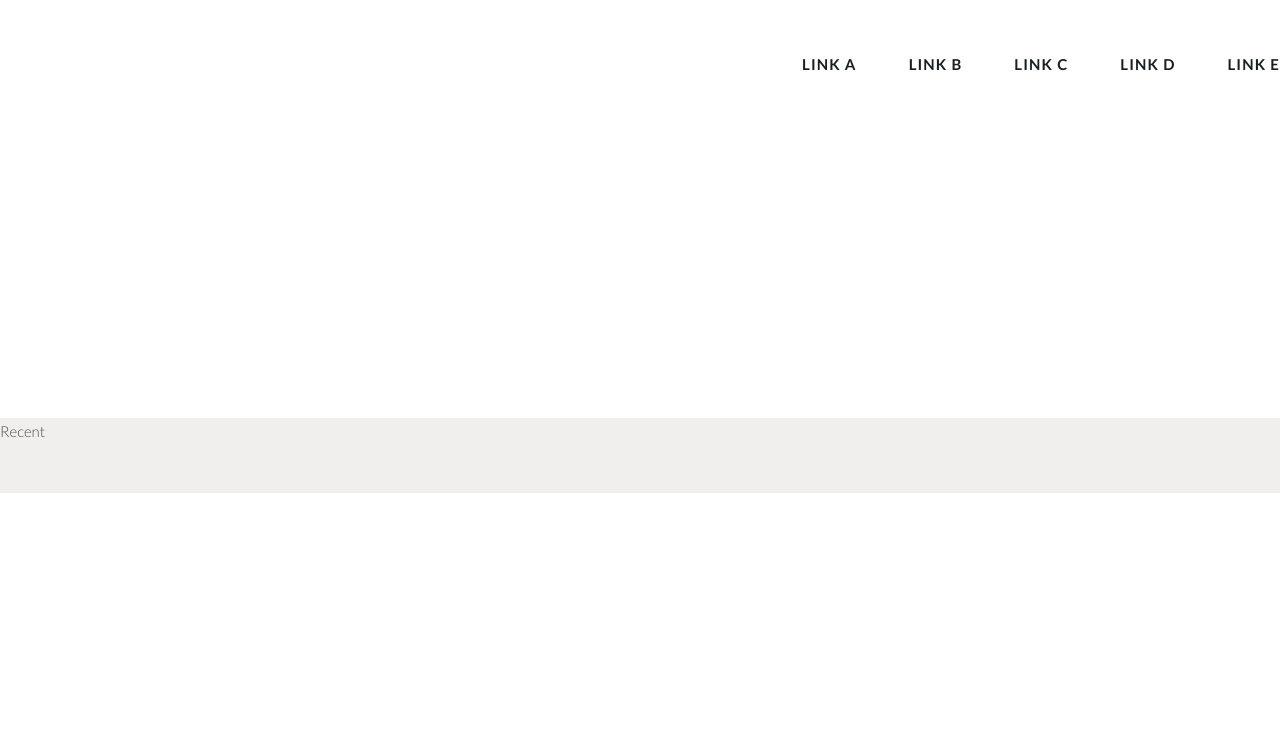
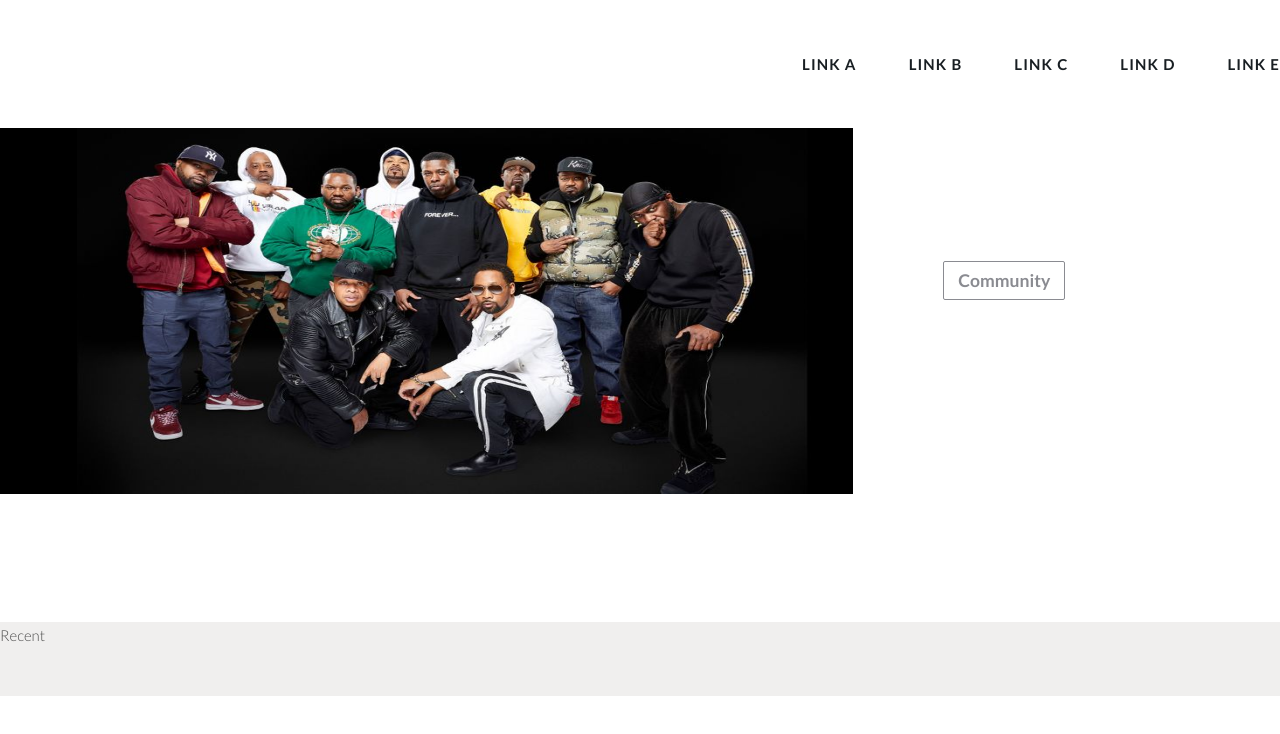
Before and after one commit to robotjeans/gubbins-blog-template, a Next.js app: page / in a window 1280 px wide. Shown: the top 734 px of the page. Built offline with nearby package versions, Linux system fonts and the light colour scheme.

Commit message:
init Home page

```diff
--- /dev/null
+++ b/src/components/common/CategoryLink/CategoryLink.tsx
@@ -0,0 +1,28 @@
+import Link from "next/link";
+import styled from "styled-components";
+
+interface ILinkProps {
+  href: string;
+  title: string;
+}
+
+const CategoryLink: React.FC<ILinkProps> = ({ href, title }) => {
+  return (
+    <Link href={href}>
+      <SC.Link>{title}</SC.Link>
+    </Link>
+  );
+};
+
+export default CategoryLink;
+
+const SC = {
+  Link: styled("a")`
+    border: 1px solid #8a8b91;
+    color: #8a8b91;
+    border-radius: 2px;
+    padding: 8px 14px;
+    transition: all 200ms ease;
+    margin-right: 15px;
+  `,
+};
--- /dev/null
+++ b/src/components/common/CategoryLink/index.ts
@@ -0,0 +1 @@
+export { default } from "./CategoryLink";
--- a/src/components/common/Layout/Layout.tsx
+++ b/src/components/common/Layout/Layout.tsx
@@ -7,7 +7,9 @@ const Layout: React.FC = ({ children }) => {
       <div>
         <Header />
       </div>
-      <div>{children}</div>
+      <div>
+        <SC.Container>{children}</SC.Container>
+      </div>
     </SC.Layout>
   );
 };
@@ -19,4 +21,16 @@ const SC = {
     padding-top: 128px;
     overflow: hidden;
   `,
+  Container: styled("div")`
+    margin-left: auto;
+    margin-right: auto;
+
+    ${({ theme }) => theme.mediaQueries.md} {
+      max-width: 95%;
+    }
+
+    ${({ theme }) => theme.mediaQueries.lg} {
+      max-width: 1280px;
+    }
+  `,
 };
--- a/src/components/home/HomeHero/HomeHero.tsx
+++ b/src/components/home/HomeHero/HomeHero.tsx
@@ -1,12 +1,20 @@
+import CategoryLink from "@/components/common/CategoryLink";
 import Image from "next/image";
 import styled from "styled-components";
 
 const HomeHero: React.FC = () => {
   return (
     <SC.HomeHero>
-      <SC.ImageWrap>
-        <SC.Image src="/p077kvlc.jpg" alt="Featured Image" layout="fill" />
-      </SC.ImageWrap>
+      <SC.Container>
+        <SC.ImageWrap>
+          <Image src="/p077kvlc.jpg" alt="Featured Image" layout="fill" />
+        </SC.ImageWrap>
+        <SC.ContentWrap>
+          <h3>
+            <CategoryLink href="/" title="Community" />
+          </h3>
+        </SC.ContentWrap>
+      </SC.Container>
     </SC.HomeHero>
   );
 };
@@ -16,18 +24,40 @@ export default HomeHero;
 const SC = {
   HomeHero: styled("section")`
     position: relative;
-    padding-bottom: 18vw;
+    margin-bottom: 5rem;
+
+    ${({ theme }) => theme.mediaQueries.lg} {
+      margin-bottom: 8rem;
+    }
+  `,
+  Container: styled("div")`
+    display: flex;
+    justify-content: center;
+    align-items: center;
   `,
   ImageWrap: styled("div")`
     position: relative;
-    margin-left: 70px;
-    max-width: 1160px;
-    width: 62vw;
-    overflow: hidden;
+    max-width: 100%;
+    display: block;
+    flex: 0 0 100%;
+    align-self: stretch;
+
+    ${({ theme }) => theme.mediaQueries.md} {
+      max-width: 66.6667%;
+      flex: 0 0 66.6667%;
+    }
   `,
-  Image: styled(Image)`
-    position: absolute;
-    width: 100%;
-    height: 100%:
+  ContentWrap: styled("div")`
+    max-width: 100%;
+    display: block;
+    flex: 0 0 100%;
+    padding: 50px;
+    box-sizing: border-box;
+
+    ${({ theme }) => theme.mediaQueries.md} {
+      max-width: 33.3333%;
+      flex: 0 0 33.3333%;
+      padding: 120px 100px 180px 90px;
+    }
   `,
 };
--- a/src/styles/global.ts
+++ b/src/styles/global.ts
@@ -3,6 +3,7 @@ import { createGlobalStyle } from "styled-components";
 export default createGlobalStyle`
     *, ::before, ::after {
         box-sizing: border-box;
+        outline: none;
     }
 
     html {
--- a/src/styles/theme.ts
+++ b/src/styles/theme.ts
@@ -1,3 +1,5 @@
+const breakpoints = ["480px", "768px", "992px", "1200px"];
+
 const theme = {
   colors: {
     background: "#ffffff",
@@ -5,6 +7,12 @@ const theme = {
     subTitle: "#8a8b91",
     primary: "#fe2c55",
   },
+  mediaQueries: {
+    xs: `@media screen and (min-width: ${breakpoints[0]})`,
+    sm: `@media screen and (min-width: ${breakpoints[1]})`,
+    md: `@media screen and (min-width: ${breakpoints[2]})`,
+    lg: `@media screen and (min-width: ${breakpoints[3]})`,
+  },
 };
 
 export default theme;
```
